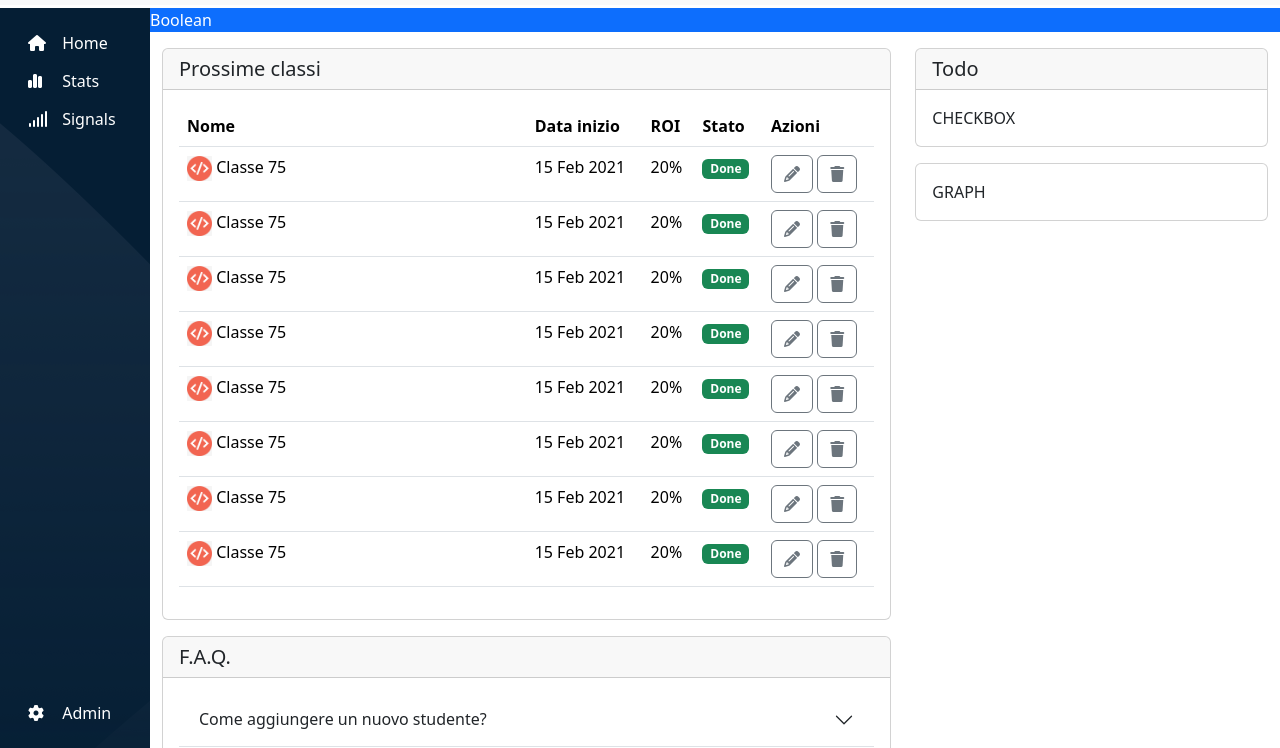
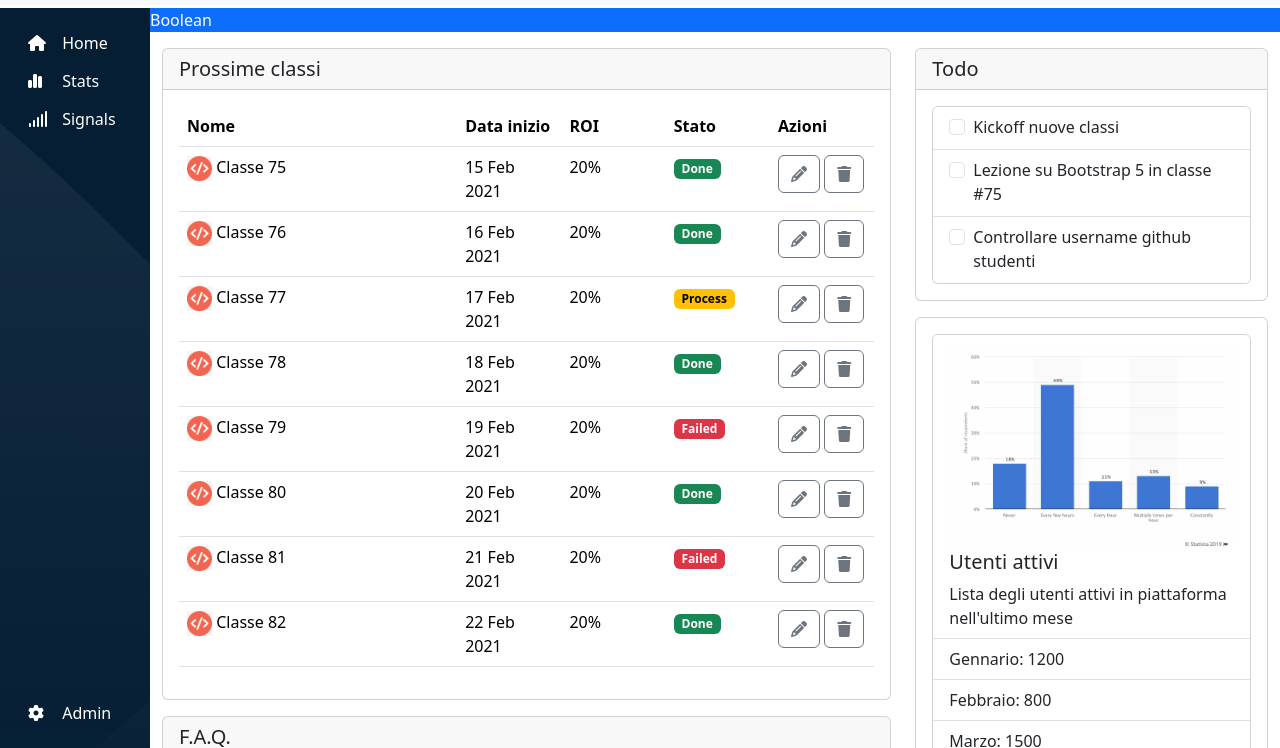
Before and after one commit to MrArcano/html-css-bootstrap-dashboard, a plain HTML site: page index.html in a window 1280 px wide. Shown: the part 52-800 px from the top of the page. Drawn offline with nearby package versions, Linux system fonts and the light colour scheme.

Commit message:
[add]: todo + utenti attivi graph

```diff
--- a/css/style.css
+++ b/css/style.css
@@ -11,6 +11,9 @@
   /* background-color: rgba(0, 0, 0, 0.199); */
 }
 
+/* ----------------------------------
+    UTILITY
+-----------------------------------*/
 .bg-grey{
   background-color: #f8f9fa;
 }
@@ -21,6 +24,14 @@
 
 .text-orange{
   color: var(--text-orange);
+}
+
+.w-40{
+  width: 40%;
+}
+
+.w-15{
+  width: 15%;
 }
 /* ----------------------------------
     HEADER
--- a/index.html
+++ b/index.html
@@ -146,18 +146,18 @@
                 <table class="table table-hover">
                   <thead>
                     <tr>
-                      <th class="w-50" scope="col">Nome</th>
-                      <th scope="col">Data inizio</th>
-                      <th scope="col">ROI</th>
-                      <th scope="col">Stato</th>
-                      <th scope="col">Azioni</th>
+                      <th class="w-40" scope="col">Nome</th>
+                      <th class="w-15" scope="col">Data inizio</th>
+                      <th class="w-15" scope="col">ROI</th>
+                      <th class="w-15" scope="col">Stato</th>
+                      <th class="w-15" scope="col">Azioni</th>
                     </tr>
                   </thead>
 
                   <tbody>
 
                     <tr>
-                      <td class="w-50">
+                      <td>
                         <img src="img/class-avatar.jpg" alt="class-avatar">
                         <span>Classe 75</span>
                       </td>
@@ -174,11 +174,11 @@
                       </td>
                     </tr>
                     <tr>
-                      <td class="w-50">
+                      <td>
                         <img src="img/class-avatar.jpg" alt="class-avatar">
-                        <span>Classe 75</span>
+                        <span>Classe 76</span>
                       </td>
-                      <td>15 Feb 2021</td>
+                      <td>16 Feb 2021</td>
                       <td>20%</td>
                       <td><span class="badge text-bg-success">Done</span></td>
                       <td>
@@ -191,11 +191,28 @@
                       </td>
                     </tr>
                     <tr>
-                      <td class="w-50">
+                      <td>
                         <img src="img/class-avatar.jpg" alt="class-avatar">
-                        <span>Classe 75</span>
+                        <span>Classe 77</span>
                       </td>
-                      <td>15 Feb 2021</td>
+                      <td>17 Feb 2021</td>
+                      <td>20%</td>
+                      <td><span class="badge text-bg-warning">Process</span></td>
+                      <td>
+                        <button type="button" class="btn btn-outline-secondary">
+                          <i class="fa-solid fa-pencil"></i>
+                        </button>
+                        <button type="button" class="btn btn-outline-secondary">
+                          <i class="fa-solid fa-trash"></i>
+                        </button>
+                      </td>
+                    </tr>
+                    <tr>
+                      <td>
+                        <img src="img/class-avatar.jpg" alt="class-avatar">
+                        <span>Classe 78</span>
+                      </td>
+                      <td>18 Feb 2021</td>
                       <td>20%</td>
                       <td><span class="badge text-bg-success">Done</span></td>
                       <td>
@@ -208,11 +225,28 @@
                       </td>
                     </tr>
                     <tr>
-                      <td class="w-50">
+                      <td>
                         <img src="img/class-avatar.jpg" alt="class-avatar">
-                        <span>Classe 75</span>
+                        <span>Classe 79</span>
                       </td>
-                      <td>15 Feb 2021</td>
+                      <td>19 Feb 2021</td>
+                      <td>20%</td>
+                      <td><span class="badge text-bg-danger">Failed</span></td>
+                      <td>
+                        <button type="button" class="btn btn-outline-secondary">
+                          <i class="fa-solid fa-pencil"></i>
+                        </button>
+                        <button type="button" class="btn btn-outline-secondary">
+                          <i class="fa-solid fa-trash"></i>
+                        </button>
+                      </td>
+                    </tr>
+                    <tr>
+                      <td>
+                        <img src="img/class-avatar.jpg" alt="class-avatar">
+                        <span>Classe 80</span>
+                      </td>
+                      <td>20 Feb 2021</td>
                       <td>20%</td>
                       <td><span class="badge text-bg-success">Done</span></td>
                       <td>
@@ -225,13 +259,13 @@
                       </td>
                     </tr>
                     <tr>
-                      <td class="w-50">
+                      <td>
                         <img src="img/class-avatar.jpg" alt="class-avatar">
-                        <span>Classe 75</span>
+                        <span>Classe 81</span>
                       </td>
-                      <td>15 Feb 2021</td>
+                      <td>21 Feb 2021</td>
                       <td>20%</td>
-                      <td><span class="badge text-bg-success">Done</span></td>
+                      <td><span class="badge text-bg-danger">Failed</span></td>
                       <td>
                         <button type="button" class="btn btn-outline-secondary">
                           <i class="fa-solid fa-pencil"></i>
@@ -242,45 +276,11 @@
                       </td>
                     </tr>
                     <tr>
-                      <td class="w-50">
+                      <td>
                         <img src="img/class-avatar.jpg" alt="class-avatar">
-                        <span>Classe 75</span>
+                        <span>Classe 82</span>
                       </td>
-                      <td>15 Feb 2021</td>
-                      <td>20%</td>
-                      <td><span class="badge text-bg-success">Done</span></td>
-                      <td>
-                        <button type="button" class="btn btn-outline-secondary">
-                          <i class="fa-solid fa-pencil"></i>
-                        </button>
-                        <button type="button" class="btn btn-outline-secondary">
-                          <i class="fa-solid fa-trash"></i>
-                        </button>
-                      </td>
-                    </tr>
-                    <tr>
-                      <td class="w-50">
-                        <img src="img/class-avatar.jpg" alt="class-avatar">
-                        <span>Classe 75</span>
-                      </td>
-                      <td>15 Feb 2021</td>
-                      <td>20%</td>
-                      <td><span class="badge text-bg-success">Done</span></td>
-                      <td>
-                        <button type="button" class="btn btn-outline-secondary">
-                          <i class="fa-solid fa-pencil"></i>
-                        </button>
-                        <button type="button" class="btn btn-outline-secondary">
-                          <i class="fa-solid fa-trash"></i>
-                        </button>
-                      </td>
-                    </tr>
-                    <tr>
-                      <td class="w-50">
-                        <img src="img/class-avatar.jpg" alt="class-avatar">
-                        <span>Classe 75</span>
-                      </td>
-                      <td>15 Feb 2021</td>
+                      <td>22 Feb 2021</td>
                       <td>20%</td>
                       <td><span class="badge text-bg-success">Done</span></td>
                       <td>
@@ -349,13 +349,56 @@
                 Todo
               </h5>
               <div class="card-body">
-                CHECKBOX
+                <div class="card">
+                  <ul class="list-group list-group-flush">
+                    <li class="list-group-item">
+                      <div class="form-check">
+                        <input class="form-check-input" type="checkbox" value="" id="flexCheckDefault">
+                        <label class="form-check-label" for="flexCheckDefault">
+                          Kickoff nuove classi
+                        </label>
+                      </div>
+                    </li>
+                    <li class="list-group-item">
+                      <div class="form-check">
+                        <input class="form-check-input" type="checkbox" value="" id="flexCheckDefault-1">
+                        <label class="form-check-label" for="flexCheckDefault-1">
+                          Lezione su Bootstrap 5 in classe #75
+                        </label>
+                      </div>
+                    </li>
+                    <li class="list-group-item">
+                      <div class="form-check">
+                        <input class="form-check-input" type="checkbox" value="" id="flexCheckDefault-2">
+                        <label class="form-check-label" for="flexCheckDefault-2">
+                          Controllare username github studenti
+                        </label>
+                      </div>
+                    </li>
+                  </ul>
+                </div>
+
+
               </div>
             </div>
 
             <div class="card">
               <div class="card-body">
-                GRAPH
+                <div class="card">
+                  <ul class="list-group list-group-flush">
+                    <li class="list-group-item">
+                      <img class="img-fluid" src="img/stats.jpeg" alt="">
+                      <h5>Utenti attivi</h5>
+                      <span>Lista degli utenti attivi in piattaforma nell'ultimo mese</span>
+                    </li>
+                    <li class="list-group-item">Gennario: 1200</li>
+                    <li class="list-group-item">Febbraio: 800</li>
+                    <li class="list-group-item">Marzo: 1500</li>
+                    <li class="list-group-item">
+                      <a href="#" class="link-primary">Visualizza report approfondito</a>
+                    </li>
+                  </ul>
+                </div>
               </div>
             </div>
           </div>
```
